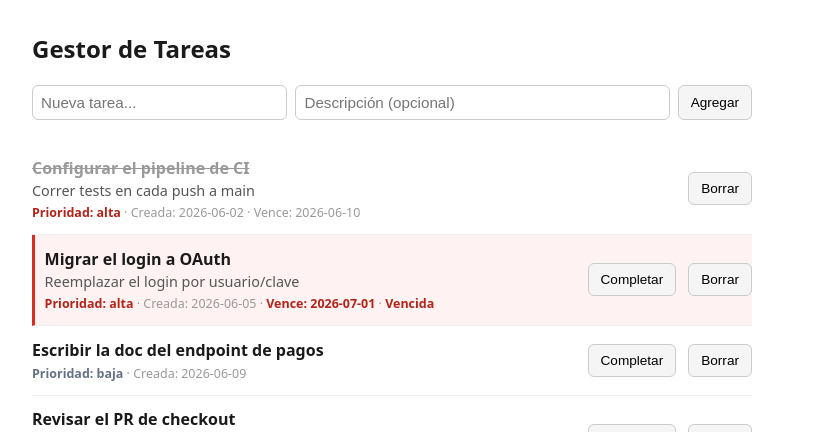
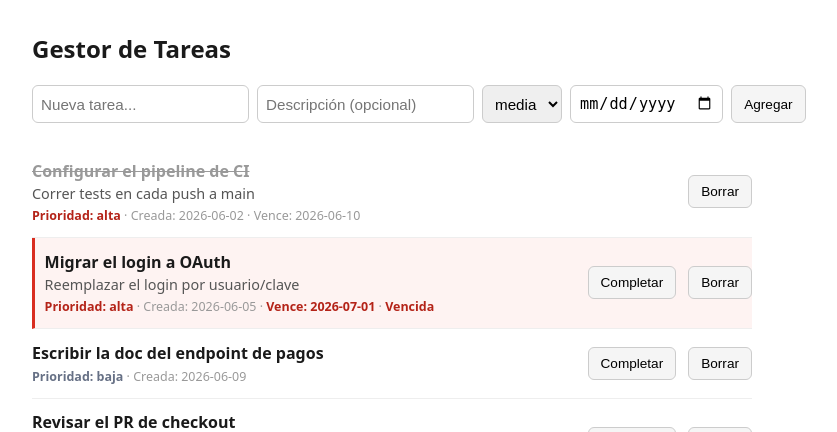
Before and after one commit to sergiovogt/curso-ia-dev, a FastAPI app: page / in a window 1280 px wide. Shown: the top 432 px of the page, without its empty margins (248-1085 px from the left). Run offline with FastAPI, Linux system fonts and the light colour scheme; data comes from the database, SQL or seed files in the repository.

Commit message:
feat(avanzado): cargar prioridad y fecha limite desde el formulario de alta
Co-Authored-By: Claude Opus 5 <noreply@anthropic.com>

```diff
--- a/avanzado/app/main.py
+++ b/avanzado/app/main.py
@@ -8,7 +8,7 @@ from fastapi.templating import Jinja2Templates
 
 from app.database import init_db
 from app.repository import TaskRepository
-from app.schemas import Task, TaskCreate, TaskFilters, TaskUpdate
+from app.schemas import Priority, Task, TaskCreate, TaskFilters, TaskUpdate
 
 repo = TaskRepository()
 templates = Jinja2Templates(directory=Path(__file__).resolve().parent / "templates")
@@ -33,8 +33,16 @@ def index(request: Request) -> HTMLResponse:
 
 
 @app.post("/ui/tasks")
-def ui_create_task(title: str = Form(...), description: str = Form("")) -> RedirectResponse:
-    repo.create(TaskCreate(title=title, description=description or None))
+def ui_create_task(
+    title: str = Form(...),
+    description: str = Form(""),
+    priority: Priority = Form(Priority.MEDIA),
+    due_date: str = Form(""),
+) -> RedirectResponse:
+    # Un <input type="date"> vacío llega como "": se guarda sin fecha.
+    repo.create(
+        TaskCreate(title=title, description=description or None, priority=priority, due_date=due_date or None)
+    )
     return RedirectResponse("/", status_code=status.HTTP_303_SEE_OTHER)
 
 
--- a/avanzado/app/templates/index.html
+++ b/avanzado/app/templates/index.html
@@ -12,6 +12,7 @@
     form.add input[type=text] { padding: .5rem; border: 1px solid #ccc; border-radius: 6px; font-size: .95rem; }
     form.add input[name=title] { flex: 2; }
     form.add input[name=description] { flex: 3; }
+    form.add select, form.add input[type=date] { padding: .5rem; border: 1px solid #ccc; border-radius: 6px; font-size: .95rem; }
     button { padding: .5rem .75rem; border: 1px solid #ccc; border-radius: 6px; background: #f5f5f5; cursor: pointer; font-size: .85rem; }
     button:hover { background: #ececec; }
     ul { list-style: none; padding: 0; margin: 0; }
@@ -37,6 +38,12 @@
   <form class="add" method="post" action="/ui/tasks">
     <input type="text" name="title" placeholder="Nueva tarea..." required>
     <input type="text" name="description" placeholder="Descripción (opcional)">
+    <select name="priority" aria-label="Prioridad">
+      <option value="alta">alta</option>
+      <option value="media" selected>media</option>
+      <option value="baja">baja</option>
+    </select>
+    <input type="date" name="due_date" aria-label="Fecha límite (opcional)">
     <button type="submit">Agregar</button>
   </form>
 
```
Also changed, not shown: avanzado/tests/test_web.py (+32 -0 lines).
